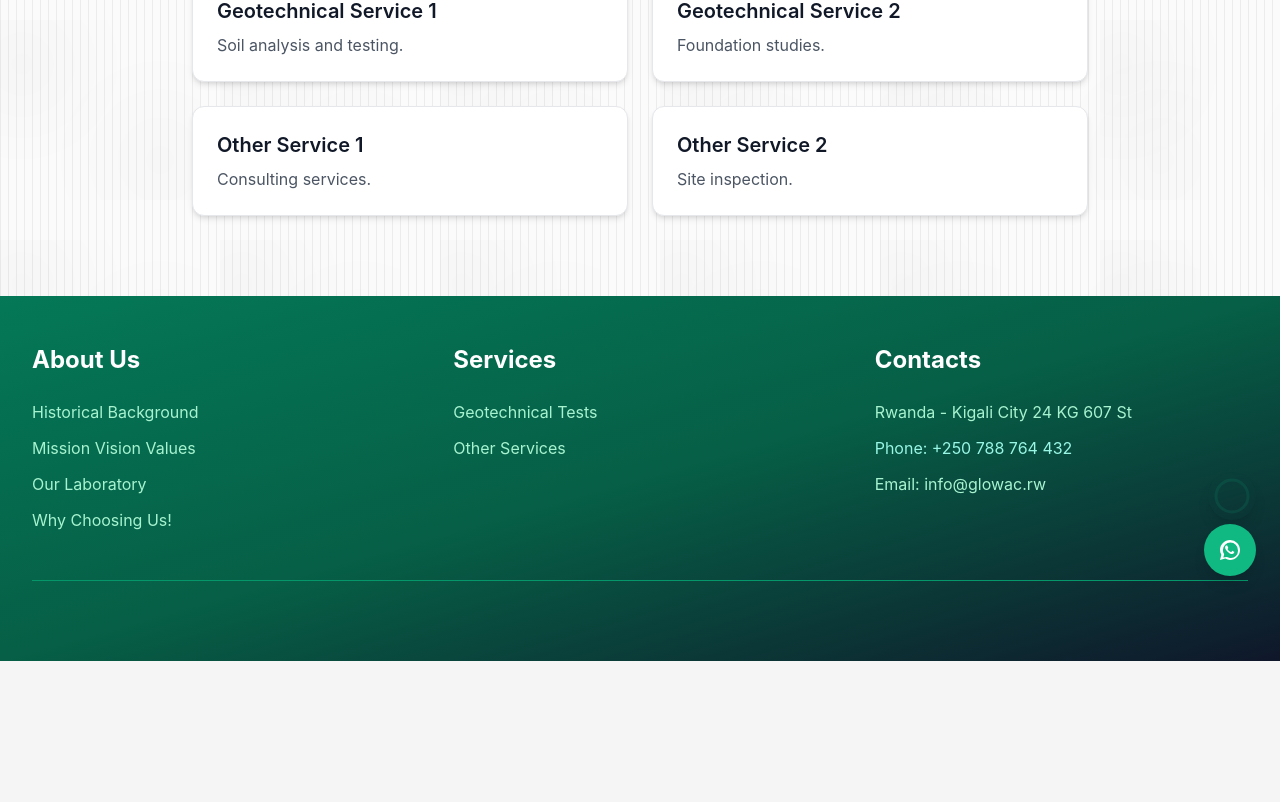
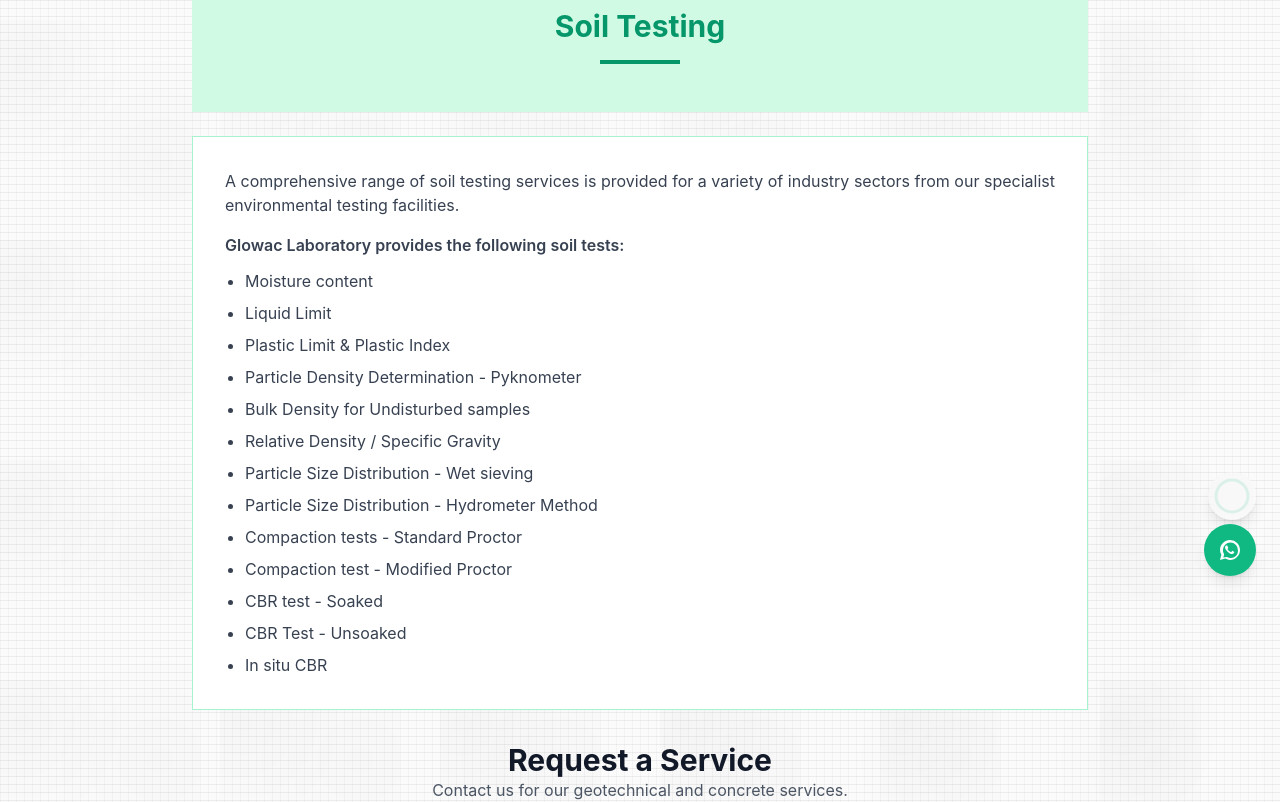
Before and after one commit to mabab2000/glowac, a React (Create React App) app: page /services in a window 1280 px wide. Shown: the part 200-1002 px from the top of the page. Before the commit the page ends 861 px from the top, so only its background shows below. Built offline with nearby package versions, Linux system fonts and the light colour scheme.

Commit message:
add all page content

```diff
--- a/src/index.css
+++ b/src/index.css
@@ -18,12 +18,17 @@
 
   /* apply the dashed/marbled texture site-wide */
   background-color: #f5f5f5;
+  /* horizontal dashed/striped texture */
   background-image:
-    linear-gradient(90deg, rgba(0,0,0,0.06) 1px, transparent 1px),
+    /* horizontal thin lines */
+    linear-gradient(180deg, rgba(0,0,0,0.06) 1px, transparent 1px),
+    /* vertical thin lines */
+    linear-gradient(90deg, rgba(0,0,0,0.03) 1px, transparent 1px),
     radial-gradient(circle at 10% 20%, rgba(0,0,0,0.02) 0px, transparent 40%),
     radial-gradient(circle at 80% 80%, rgba(0,0,0,0.015) 0px, transparent 50%),
     linear-gradient(180deg, rgba(255,255,255,0.6) 0%, rgba(255,255,255,0.6) 100%);
-  background-size: 8px 8px, 220px 220px, 200px 200px, 100% 100%;
+  /* layers: horizontal (full-width x 8px), vertical (8px x full-height), radial noise, radial noise, overlay */
+  background-size: 100% 8px, 8px 100%, 220px 220px, 200px 200px, 100% 100%;
   background-position: 0 0, 0 0, 0 0, 0 0;
 }
 
@@ -33,12 +38,14 @@
   --overlay-alpha: 0.06;
   --tint: rgba(14,165,233,0.04); /* slight teal tint */
   background-color: var(--bg-base);
+  /* horizontal + vertical dashed/striped texture for banners */
   background-image:
-    linear-gradient(90deg, rgba(0,0,0,var(--overlay-alpha)) 1px, transparent 1px),
+    linear-gradient(180deg, rgba(0,0,0,var(--overlay-alpha)) 1px, transparent 1px),
+    linear-gradient(90deg, rgba(0,0,0,calc(var(--overlay-alpha) * 0.5)) 1px, transparent 1px),
     radial-gradient(circle at 10% 20%, rgba(0,0,0,0.02) 0px, transparent 40%),
     radial-gradient(circle at 80% 80%, rgba(0,0,0,0.015) 0px, transparent 50%),
     linear-gradient(180deg, rgba(255,255,255,0.6) 0%, rgba(255,255,255,0.6) 100%);
-  background-size: 8px 8px, 220px 220px, 200px 200px, 100% 100%;
+  background-size: 100% 8px, 8px 100%, 220px 220px, 200px 200px, 100% 100%;
   background-position: 0 0, 0 0, 0 0, 0 0;
   transition: background-position 0.25s linear, filter 300ms ease, box-shadow 300ms ease;
   position: relative;
--- a/src/pages/ContactPage.tsx
+++ b/src/pages/ContactPage.tsx
@@ -4,38 +4,72 @@
   return (
     <main className="pt-28 pb-20">
       <div className="max-w-7xl mx-auto px-4 sm:px-6 lg:px-8">
-        <div className="w-full lg:max-w-4xl mx-auto">
-          <p className="text-lg text-gray-700 mb-4">Reach out to GLOWAC using the details below or send us a message using the form.</p>
+        <div className="w-full lg:max-w-[calc(56rem)] mx-auto">
 
-          <div className="grid md:grid-cols-2 gap-8">
+          {/* Title banner (matches About/Services style) */}
+          <div className="bg-emerald-100 rounded-none text-center p-8 mb-8 dashed-bg">
+            <h1 className="text-3xl font-bold text-emerald-600 mb-2">Contact Us</h1>
+            <div className="w-20 h-1 bg-emerald-600 mx-auto" />
+            <p className="max-w-2xl mx-auto text-gray-700 mt-4">Reach out to GLOWAC using the details below or send us a message using the form — we're here to help.</p>
+          </div>
+
+          {/* Grid: map (spans 2 cols on large screens) + right column for contact cards/form */}
+          <div className="grid gap-8 lg:grid-cols-3">
+            {/* Map */}
+            <div className="lg:col-span-2 rounded-xl overflow-hidden shadow border border-gray-200 h-64 sm:h-80 md:h-96 lg:h-[420px]">
+              <iframe
+                title="GLOWAC location map"
+                src="https://www.google.com/maps/embed?pb=!1m18!1m12!1m3!1d15950.123456789!2d30.1044!3d-1.9706!2m3!1f0!2f0!3f0!3m2!1i1024!2i768!4f13.1!3m3!1m2!1s0x0%3A0x0!2zMcKwNTgnMTQuMiJTIDMwwrAwNicxNS44IkU!5e1!3m2!1sen!2srw!4v1234567890"
+                className="w-full h-full border-0"
+                loading="lazy"
+                allowFullScreen
+                referrerPolicy="no-referrer-when-downgrade"
+              />
+            </div>
+
+            {/* Right column: contact cards (form moved below to span full width) */}
+            <div className="space-y-6">
               <div className="bg-white rounded-xl p-6 shadow border border-gray-200">
-              <h3 className="font-semibold mb-3">Contact Information</h3>
-              <p className="text-gray-700">Address: Rwanda - Kigali City 24 KG 607 St</p>
-              <p className="text-gray-700">Phone: +250 788 764 432</p>
-              <p className="text-gray-700">Email: info@glowac.rw</p>
+                <h3 className="text-xl font-semibold mb-3">Contact Information</h3>
+                <p className="text-gray-700">Address: Rwanda - Kigali City, 24 KG 607 St</p>
+                <p className="text-gray-700">Phone: <a className="text-teal-600" href="tel:+250788764432">+250 788 764 432</a></p>
+                <p className="text-gray-700">Email: <a className="text-teal-600" href="mailto:info@glowac.rw">info@glowac.rw</a></p>
               </div>
 
               <div className="bg-white rounded-xl p-6 shadow border border-gray-200">
-              <h3 className="font-semibold mb-3">Send us a message</h3>
+                <h3 className="text-xl font-semibold mb-3">Working Hours</h3>
+                <ul className="text-gray-700 space-y-1">
+                  <li>Mon–Fri: 9:00 AM – 6:00 PM</li>
+                  <li>Saturday: 10:00 AM – 4:00 PM</li>
+                  <li>Sunday: Closed</li>
+                </ul>
+              </div>
+              {/* form moved below to be full-width */}
+            </div>
+          </div>
+
+          {/* Full-width message form card */}
+          <div className="mt-8 bg-white rounded-xl p-6 shadow border border-gray-200">
+            <h3 className="text-xl font-semibold mb-3">Send us a message</h3>
             <form onSubmit={(e) => e.preventDefault()} className="space-y-4">
               <div>
                 <label className="block text-sm font-medium text-gray-700">Name</label>
-                  <input className="mt-1 block w-full border border-gray-300 rounded-md p-2" />
+                <input placeholder="Your full name" className="mt-1 block w-full border border-gray-300 rounded-md p-2" />
               </div>
               <div>
                 <label className="block text-sm font-medium text-gray-700">Email</label>
-                  <input className="mt-1 block w-full border border-gray-300 rounded-md p-2" />
+                <input placeholder="your@email.com" className="mt-1 block w-full border border-gray-300 rounded-md p-2" />
               </div>
               <div>
                 <label className="block text-sm font-medium text-gray-700">Message</label>
-                  <textarea className="mt-1 block w-full border border-gray-300 rounded-md p-2" rows={5} />
+                <textarea placeholder="Briefly describe your project or question..." className="mt-1 block w-full border border-gray-300 rounded-md p-2" rows={6} />
               </div>
-                <div>
+              <div className="flex justify-end">
                 <button className="px-4 py-2 bg-teal-600 text-white rounded-md">Send Message</button>
               </div>
             </form>
           </div>
-          </div>
+
         </div>
       </div>
     </main>
--- a/src/pages/ServicesPage.tsx
+++ b/src/pages/ServicesPage.tsx
@@ -1,27 +1,74 @@
 import React from 'react';
+import { useLocation } from 'react-router-dom';
+import { RequestServiceCards } from '../components/AboutUs';
 
 const ServicesPage: React.FC = () => {
-  const services = [
-    { title: 'Geotechnical Service 1', desc: 'Soil analysis and testing.' },
-    { title: 'Geotechnical Service 2', desc: 'Foundation studies.' },
-    { title: 'Other Service 1', desc: 'Consulting services.' },
-    { title: 'Other Service 2', desc: 'Site inspection.' },
-  ];
+  const location = useLocation();
+  // map URL subpaths to service titles
+  const serviceTitleMap: Record<string, string> = {
+    'geotechnical/service1': 'Geotechnical Service 1',
+    'geotechnical/service2': 'Geotechnical Service 2',
+    'other/service1': 'Other Service 1',
+    'other/service2': 'Other Service 2',
+  };
 
+  // build key from the path after /services/
+  const path = location.pathname.replace(/(^\/|\/$)/g, ''); // trim slashes
+  // pathSegments[0] should be 'services'
+  const pathSegments = path.split('/');
+  const subpath = pathSegments.length > 1 ? pathSegments.slice(1).join('/') : '';
+  const serviceTitle = serviceTitleMap[subpath] || null;
   return (
     <main className="pt-28 pb-20">
       <div className="max-w-7xl mx-auto px-4 sm:px-6 lg:px-8">
         <div className="w-full lg:max-w-4xl mx-auto">
-          <p className="text-lg text-gray-700 mb-8">We provide a range of geotechnical and consulting services to support your projects.</p>
+          {serviceTitle ? (
+            <div className="mb-8">
+              <div className="bg-emerald-100 rounded-none text-center p-8">
+                <h1 className="text-3xl font-bold text-emerald-600 mb-2">{serviceTitle}</h1>
+                <div className="w-20 h-1 bg-emerald-600 mx-auto" />
+              </div>
+            </div>
+          ) : (
+            /* Soil Testing service detail */
+            <section className="mt-12">
+            <div className="w-full lg:max-w-[calc(56rem)] mx-auto">
+              <div className="bg-emerald-100 rounded-none text-center p-12">
+                <h1 className="text-3xl font-bold text-emerald-600 mb-4">Soil Testing</h1>
+                <div className="w-20 h-1 bg-emerald-600 mx-auto" />
+              </div>
 
-          <div className="grid md:grid-cols-2 gap-6">
-            {services.map((s) => (
-              <div key={s.title} className="p-6 bg-white rounded-xl shadow-md border border-gray-200">
-                <h3 className="text-xl font-semibold mb-2">{s.title}</h3>
-                <p className="text-gray-600">{s.desc}</p>
+              <div className="mt-6 p-8 bg-white rounded-none border border-emerald-200 text-justify">
+                <p className="text-gray-700 mb-4">
+                  A comprehensive range of soil testing services is provided for a variety of industry sectors from our specialist environmental testing facilities.
+                </p>
+
+                <p className="text-gray-700 font-semibold mb-3">Glowac Laboratory provides the following soil tests:</p>
+
+                <ul className="list-disc pl-5 space-y-2 text-gray-700">
+                  <li>Moisture content</li>
+                  <li>Liquid Limit</li>
+                  <li>Plastic Limit &amp; Plastic Index</li>
+                  <li>Particle Density Determination - Pyknometer</li>
+                  <li>Bulk Density for Undisturbed samples</li>
+                  <li>Relative Density / Specific Gravity</li>
+                  <li>Particle Size Distribution - Wet sieving</li>
+                  <li>Particle Size Distribution - Hydrometer Method</li>
+                  <li>Compaction tests - Standard Proctor</li>
+                  <li>Compaction test - Modified Proctor</li>
+                  <li>CBR test - Soaked</li>
+                  <li>CBR Test - Unsoaked</li>
+                  <li>In situ CBR</li>
+                </ul>
               </div>
-            ))}
-          </div>
+            </div>
+            </section>
+          )}
+        </div>
+
+        {/* Request Service form — moved here from About page */}
+        <div className="w-full lg:max-w-4xl mx-auto mt-8 px-4">
+          <RequestServiceCards defaultService={serviceTitle ?? undefined} />
         </div>
       </div>
     </main>
--- a/tsconfig.json
+++ b/tsconfig.json
@@ -14,7 +14,7 @@
     "forceConsistentCasingInFileNames": true,
     "noFallthroughCasesInSwitch": true,
     "module": "esnext",
-    "moduleResolution": "node",
+    "moduleResolution": "bundler",
     "resolveJsonModule": true,
     "isolatedModules": true,
     "noEmit": true,
```
Also changed, not shown: src/components/AboutUs.tsx (+5 -5 lines). Lines whose indentation alone changed are shown as unchanged.
